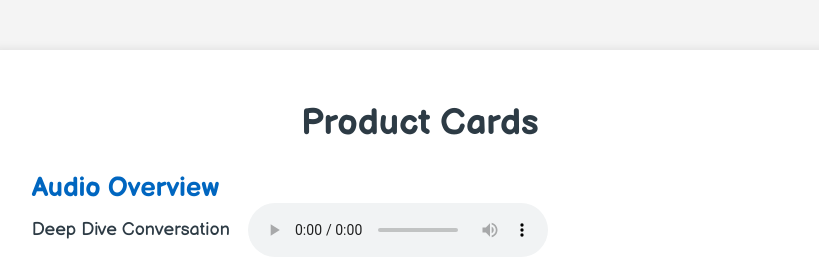
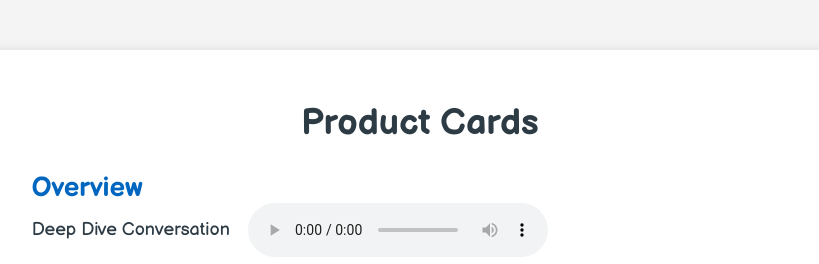
Before and after one commit to lndex199/lesson-1, a plain HTML site: page index.html in a window 1280 px wide. Shown: the top 264 px of the page, without its empty margins (225-1044 px from the left). Drawn offline with Linux system fonts and the light colour scheme.

Commit message:
Audio Overview => Overview

```diff
--- a/index.html
+++ b/index.html
@@ -19,7 +19,7 @@
   <main>
     <h1 style="text-align: center">Product Cards</h1>
 
-    <h2>Audio Overview</h2>
+    <h2>Overview</h2>
     <div style="display: flex; align-items: center; gap: 1em;">
       <span>Deep Dive Conversation</span>
       <audio controls src="../audio/u2-w11-lb2-deep-dive-conversation.mp3"></audio>
```
